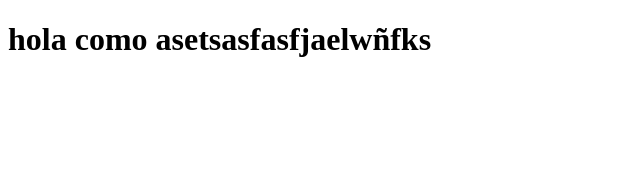
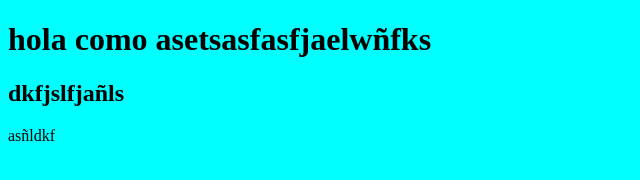
Before and after one commit to aguslorenzoo/clase-git, a plain HTML site: page index.html in a window 1280 px wide. Shown: the whole page, without its empty margins (0-640 px from the left). Drawn offline with Linux system fonts and the light colour scheme.

Commit message:
version 3 con css

```diff
--- a/index.html
+++ b/index.html
@@ -4,8 +4,11 @@
     <meta charset="UTF-8">
     <meta name="viewport" content="width=device-width, initial-scale=1.0">
     <title>git</title>
+    <link rel="stylesheet" href="style.css">
 </head>
 <body>
     <h1> hola como asetsasfasfjaelwñfks</h1>
+    <h2>dkfjslfjañls</h2>
+    <p>asñldkf</p>
 </body>
 </html>
--- a/style.css
+++ b/style.css
@@ -0,0 +1,3 @@
+body{
+    background-color: aqua;
+}
```
